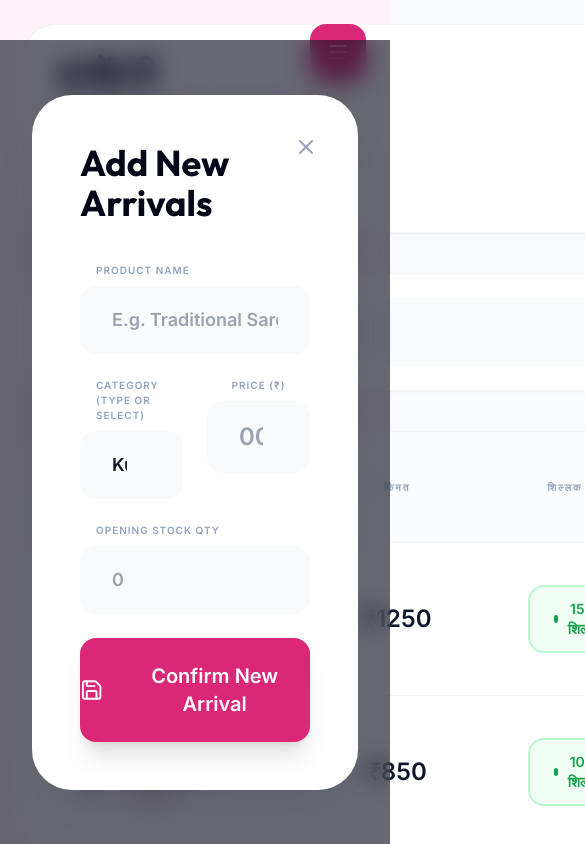
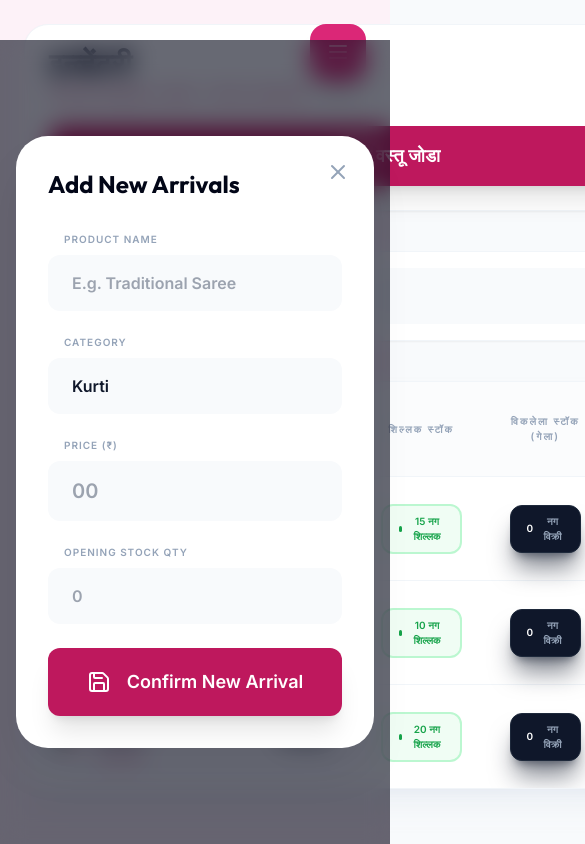
Before and after one commit to kunal352/apsara-ladies-shop-, a React (Vite) app: page /inventory in a window 390 px wide. Both pictures are taken after a click on the button "नवीन वस्तू जोडा". Shown: the top 844 px of the page, 585 px wide, since content can reach past the window. Built offline with nearby package versions, Linux system fonts and the light colour scheme.

Commit message:
Fix responsiveness for Inventory and Reports pages on mobile devices

```diff
--- a/src/pages/Inventory.jsx
+++ b/src/pages/Inventory.jsx
@@ -40,70 +40,71 @@ const Inventory = () => {
 
   return (
     <motion.div initial={{ opacity: 0 }} animate={{ opacity: 1 }} className="space-y-10">
-      <div className="flex flex-col md:flex-row justify-between items-start md:items-center bg-white p-8 rounded-[32px] border border-slate-100 shadow-sm gap-6">
-        <div>
-          <h1 className="text-4xl font-black text-slate-900 leading-none mb-2">{t.inventory}</h1>
-          <p className="font-bold uppercase tracking-widest text-[10px] theme-text">Apsara General Store - Stock Control</p>
+      <div className="flex flex-col md:flex-row justify-between items-start md:items-center bg-white p-6 md:p-8 rounded-[24px] md:rounded-[32px] border border-slate-100 shadow-sm gap-6">
+        <div className="w-full md:w-auto">
+           <h1 className="text-3xl md:text-4xl font-black text-slate-900 leading-none mb-2">{t.inventory}</h1>
+           <p className="font-bold uppercase tracking-widest text-[10px] theme-text">Apsara General Store - Stock Control</p>
         </div>
         <button
           onClick={() => { setEditingId(null); setFormData({ name: '', category: 'Kurti', price: '', stock: '' }); setShowModal(true); }}
-          className="theme-bg text-white px-8 py-4 rounded-2xl font-black text-lg flex items-center gap-2 shadow-xl hover:-translate-y-1 transition-all"
+          className="w-full md:w-auto theme-bg text-white px-8 py-4 rounded-xl md:rounded-2xl font-black text-lg flex items-center justify-center md:justify-start gap-2 shadow-xl hover:-translate-y-1 transition-all"
         >
           <Plus size={20} /> {t.addProduct}
         </button>
       </div>
 
-      <div className="bg-white p-6 rounded-[32px] border border-slate-100 shadow-sm flex items-center gap-4">
+      <div className="bg-white p-4 md:p-6 rounded-[24px] md:rounded-[32px] border border-slate-100 shadow-sm flex items-center gap-4">
         <div className="relative flex-1">
           <Search className="absolute left-6 top-1/2 -translate-y-1/2 text-slate-400" size={20} />
           <input
             type="text"
             placeholder={t.searchProducts}
-            className="w-full pl-16 pr-8 py-5 rounded-[24px] bg-slate-50 border-none outline-none font-bold text-lg text-slate-900 focus:ring-4 transition-all"
+            className="w-full pl-16 pr-8 py-4 md:py-5 rounded-xl md:rounded-[24px] bg-slate-50 border-none outline-none font-bold text-base md:text-lg text-slate-900 focus:ring-4 transition-all"
             value={searchTerm}
             onChange={(e) => setSearchTerm(e.target.value)}
           />
         </div>
       </div>
 
-      <div className="bg-white rounded-[40px] border border-slate-100 shadow-sm overflow-x-auto custom-scrollbar shadow-xl shadow-slate-200/50">
-        <table className="w-full text-left min-w-[1000px]">
+
+      <div className="bg-white rounded-[24px] md:rounded-[40px] border border-slate-100 shadow-sm overflow-x-auto custom-scrollbar shadow-xl shadow-slate-200/50">
+        <table className="w-full text-left min-w-[700px] md:min-w-[1000px]">
           <thead className="bg-slate-50/50 border-b border-slate-100 font-black text-slate-400 text-[10px] uppercase tracking-[0.2em] text-center">
             <tr>
-              <th className="px-12 py-10 text-left">Item Name</th>
-              <th className="px-12 py-10">{t.price}</th>
-              <th className="px-12 py-10">{t.stockShilak}</th>
-              <th className="px-12 py-10">{t.stockGela}</th>
-              <th className="px-12 py-10 text-right">Actions</th>
+              <th className="px-6 md:px-12 py-8 md:py-10 text-left">Item Name</th>
+              <th className="px-6 md:px-12 py-8 md:py-10">{t.price}</th>
+              <th className="px-6 md:px-12 py-8 md:py-10">{t.stockShilak}</th>
+              <th className="px-6 md:px-12 py-8 md:py-10">{t.stockGela}</th>
+              <th className="px-6 md:px-12 py-8 md:py-10 text-right">Actions</th>
             </tr>
           </thead>
           <tbody className="divide-y divide-slate-100">
             {filteredProducts.map(p => (
               <tr key={p.id} className="transition-colors group theme-hover-secondary">
-                <td className="px-12 py-8">
+                <td className="px-6 md:px-12 py-6 md:py-8">
                   <div className="flex items-center gap-4">
-                    <div className="w-12 h-12 rounded-2xl flex items-center justify-center font-black text-xl shadow-inner shadow-slate-900/10 transition-transform group-hover:scale-110 theme-bg-secondary theme-text">🛍️</div>
+                    <div className="w-10 h-10 md:w-12 md:h-12 rounded-xl md:rounded-2xl flex items-center justify-center font-black text-lg md:text-xl shadow-inner shadow-slate-900/10 transition-transform group-hover:scale-110 theme-bg-secondary theme-text">🛍️</div>
                     <div>
-                      <p className="font-black text-slate-900 text-lg uppercase leading-none mb-1">{p.name}</p>
+                      <p className="font-black text-slate-900 text-base md:text-lg uppercase leading-none mb-1">{p.name}</p>
                       <p className="text-[10px] font-black tracking-widest uppercase border-l-2 pl-2 ml-1 mt-2 theme-text theme-border">{p.category}</p>
                     </div>
                   </div>
                 </td>
-                <td className="px-12 py-8 text-center font-black text-2xl text-slate-900">₹{p.price}</td>
-                <td className="px-12 py-8 text-center">
-                   <div className={`px-6 py-3 rounded-2xl font-black text-sm inline-flex items-center gap-2 border-2 ${p.stock < 5 ? 'bg-red-50 border-red-200 text-red-600 animate-pulse' : 'bg-green-50 border-green-200 text-green-600'}`}>
-                     <span className={`w-2 h-2 rounded-full ${p.stock < 5 ? 'bg-red-600' : 'bg-green-600'}`}></span>
+                <td className="px-6 md:px-12 py-6 md:py-8 text-center font-black text-xl md:text-2xl text-slate-900">₹{p.price}</td>
+                <td className="px-6 md:px-12 py-6 md:py-8 text-center">
+                   <div className={`px-4 md:px-6 py-2 md:py-3 rounded-xl md:rounded-2xl font-black text-[10px] md:text-sm inline-flex items-center gap-2 border-2 ${p.stock < 5 ? 'bg-red-50 border-red-200 text-red-600 animate-pulse' : 'bg-green-50 border-green-200 text-green-600'}`}>
+                     <span className={`w-1.5 h-1.5 md:w-2 md:h-2 rounded-full ${p.stock < 5 ? 'bg-red-600' : 'bg-green-600'}`}></span>
                      {p.stock} {t.shilak}
                    </div>
                 </td>
-                <td className="px-12 py-8 text-center">
-                   <div className="bg-slate-900 text-slate-400 px-6 py-3 rounded-2xl font-black text-sm inline-flex items-center gap-2 border border-slate-800 shadow-xl shadow-slate-900/50">
+                <td className="px-6 md:px-12 py-6 md:py-8 text-center">
+                   <div className="bg-slate-900 text-slate-400 px-4 md:px-6 py-2 md:py-3 rounded-xl md:rounded-2xl font-black text-[10px] md:text-sm inline-flex items-center gap-2 border border-slate-800 shadow-xl shadow-slate-900/50">
                      <span className="text-white">{p.sold}</span> {t.gela}
                    </div>
                 </td>
-                <td className="px-12 py-8 text-right">
-                   <button onClick={() => startEdit(p)} className="p-3 text-slate-400 transition-colors mr-2 hover:theme-text"><Edit2 size={20} /></button>
-                   <button onClick={() => removeProduct(p.id)} className="p-3 text-slate-400 hover:text-red-500 transition-colors"><Trash2 size={20} /></button>
+                <td className="px-6 md:px-12 py-6 md:py-8 text-right flex items-center justify-end gap-1">
+                   <button onClick={() => startEdit(p)} className="p-2 md:p-3 text-slate-400 transition-colors hover:theme-text"><Edit2 size={18} /></button>
+                   <button onClick={() => removeProduct(p.id)} className="p-2 md:p-3 text-slate-400 hover:text-red-500 transition-colors"><Trash2 size={18} /></button>
                 </td>
               </tr>
             ))}
@@ -111,24 +112,25 @@ const Inventory = () => {
         </table>
       </div>
 
+
       <AnimatePresence>
         {showModal && (
-          <motion.div initial={{ opacity: 0 }} animate={{ opacity: 1 }} exit={{ opacity: 0 }} className="fixed inset-0 bg-slate-950/60 backdrop-blur-md z-[100] flex items-center justify-center p-8">
-            <motion.div initial={{ scale: 0.9, y: 30 }} animate={{ scale: 1, y: 0 }} className="bg-white rounded-[40px] w-full max-w-xl p-12 shadow-2xl shadow-slate-900/10 relative">
-               <button onClick={() => setShowModal(false)} className="absolute top-10 right-10 text-slate-400 hover:text-slate-600"><X /></button>
-               <h2 className="text-4xl font-black text-slate-950 mb-10">{editingId ? 'Edit Product' : 'Add New Arrivals'}</h2>
+          <motion.div initial={{ opacity: 0 }} animate={{ opacity: 1 }} exit={{ opacity: 0 }} className="fixed inset-0 bg-slate-950/60 backdrop-blur-md z-[100] flex items-center justify-center p-4 md:p-8">
+            <motion.div initial={{ scale: 0.9, y: 30 }} animate={{ scale: 1, y: 0 }} className="bg-white rounded-[32px] md:rounded-[40px] w-full max-w-xl p-8 md:p-12 shadow-2xl shadow-slate-900/10 relative overflow-y-auto max-h-[90vh] custom-scrollbar">
+               <button onClick={() => setShowModal(false)} className="absolute top-6 right-6 md:top-10 md:right-10 text-slate-400 hover:text-slate-600"><X /></button>
+               <h2 className="text-2xl md:text-4xl font-black text-slate-950 mb-8 md:mb-10">{editingId ? 'Edit Product' : 'Add New Arrivals'}</h2>
 
                <form onSubmit={handleSave} className="space-y-6">
                  <div>
                    <label className="text-[10px] font-black uppercase tracking-widest text-slate-400 px-4 mb-2 block">Product Name</label>
-                   <input required className="w-full px-8 py-5 rounded-2xl bg-slate-50 border-none outline-none focus:ring-4 focus:ring-slate-100 transition-all font-bold text-lg text-slate-900" placeholder="E.g. Traditional Saree" value={formData.name} onChange={e => setFormData({...formData, name: e.target.value})} />
+                   <input required className="w-full px-6 md:px-8 py-4 md:py-5 rounded-xl md:rounded-2xl bg-slate-50 border-none outline-none focus:ring-4 focus:ring-slate-100 transition-all font-bold text-base md:text-lg text-slate-900" placeholder="E.g. Traditional Saree" value={formData.name} onChange={e => setFormData({...formData, name: e.target.value})} />
                  </div>
-                 <div className="grid grid-cols-2 gap-6">
+                 <div className="grid grid-cols-1 md:grid-cols-2 gap-6">
                     <div>
-                      <label className="text-[10px] font-black uppercase tracking-widest text-slate-400 px-4 mb-2 block">Category (Type or Select)</label>
+                      <label className="text-[10px] font-black uppercase tracking-widest text-slate-400 px-4 mb-2 block">Category</label>
                       <input
                         list="categories-list"
-                        className="w-full px-8 py-5 rounded-2xl bg-slate-50 border-none outline-none font-bold text-lg text-slate-900 focus:ring-4 focus:ring-slate-100"
+                        className="w-full px-6 md:px-8 py-4 md:py-5 rounded-xl md:rounded-2xl bg-slate-50 border-none outline-none font-bold text-base md:text-lg text-slate-900 focus:ring-4 focus:ring-slate-100"
                         value={formData.category}
                         onChange={e => setFormData({...formData, category: e.target.value})}
                         placeholder="Select or Type..."
@@ -138,21 +140,22 @@ const Inventory = () => {
                       </datalist>
                     </div>
                     <div>
-                      <label className="text-[10px] font-black uppercase tracking-widest text-slate-400 px-4 mb-2 block text-center">Price (₹)</label>
-                      <input required type="number" className="w-full px-8 py-5 rounded-2xl bg-slate-50 border-none outline-none font-black text-center text-2xl text-slate-900" placeholder="00" value={formData.price} onChange={e => setFormData({...formData, price: e.target.value})} />
+                      <label className="text-[10px] font-black uppercase tracking-widest text-slate-400 px-4 mb-2 block md:text-center">Price (₹)</label>
+                      <input required type="number" className="w-full px-6 md:px-8 py-4 md:py-5 rounded-xl md:rounded-2xl bg-slate-50 border-none outline-none font-black md:text-center text-xl md:text-2xl text-slate-900" placeholder="00" value={formData.price} onChange={e => setFormData({...formData, price: e.target.value})} />
                     </div>
                  </div>
                  <div>
                    <label className="text-[10px] font-black uppercase tracking-widest text-slate-400 px-4 mb-2 block">Opening Stock Qty</label>
-                   <input required type="number" className="w-full px-8 py-5 rounded-2xl bg-slate-50 border-none outline-none font-bold text-lg text-slate-900" placeholder="0" value={formData.stock} onChange={e => setFormData({...formData, stock: e.target.value})} />
+                   <input required type="number" className="w-full px-6 md:px-8 py-4 md:py-5 rounded-xl md:rounded-2xl bg-slate-50 border-none outline-none font-bold text-base md:text-lg text-slate-900" placeholder="0" value={formData.stock} onChange={e => setFormData({...formData, stock: e.target.value})} />
                  </div>
 
-                 <button type="submit" className={`w-full bg-${activeTheme.primary} text-white py-6 rounded-2xl font-black text-xl hover:opacity-95 transition-all shadow-xl shadow-${activeTheme.primary}/20 mt-4 flex items-center justify-center gap-4`}>
+                 <button type="submit" className={`w-full theme-bg text-white py-5 md:py-6 rounded-xl md:rounded-2xl font-black text-lg md:text-xl hover:opacity-95 transition-all shadow-xl shadow-${activeTheme.primary}/20 mt-4 flex items-center justify-center gap-4`}>
                    <Save size={24} /> {editingId ? 'Store Changes' : 'Confirm New Arrival'}
                  </button>
                </form>
             </motion.div>
           </motion.div>
+
         )}
       </AnimatePresence>
     </motion.div>
```
Also changed, not shown: src/pages/Reports.jsx (+23 -22 lines).
